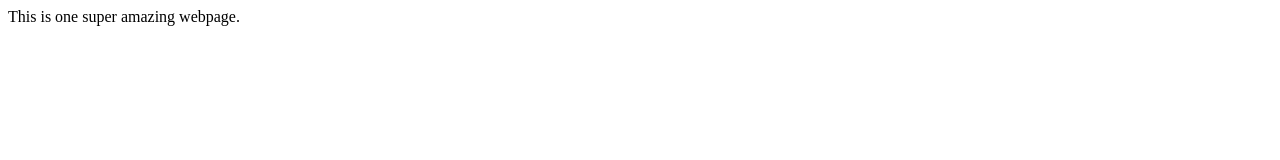
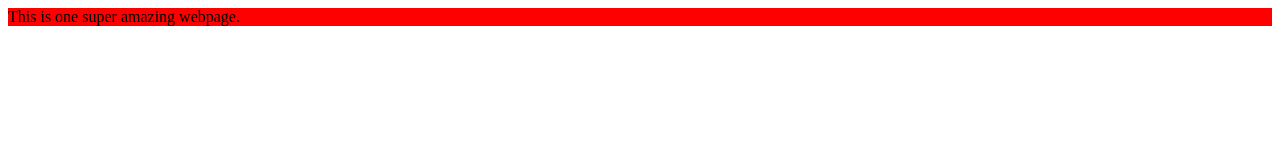
Before and after one commit to MattijnLahuis/HYF, a plain HTML site: page index.html in a window 1280 px wide. Drawn offline with Linux system fonts and the light colour scheme.

Commit message:
changed background to red

```diff
--- a/index.html
+++ b/index.html
@@ -5,7 +5,7 @@
     <script src="js.js"></script>
   </head>
   <body>
-    <div class="mainDiv">
+    <div id="mainDiv">
       This is one super amazing webpage.
     </div>
   </body>
--- a/js.js
+++ b/js.js
@@ -1,3 +1,5 @@
 document.addEventListener("DOMContentLoaded", function(event) {
   console.log("This javascript is super useful.");
+
+  document.getElementById('mainDiv').style['background-color'] = 'red'
 });
```
